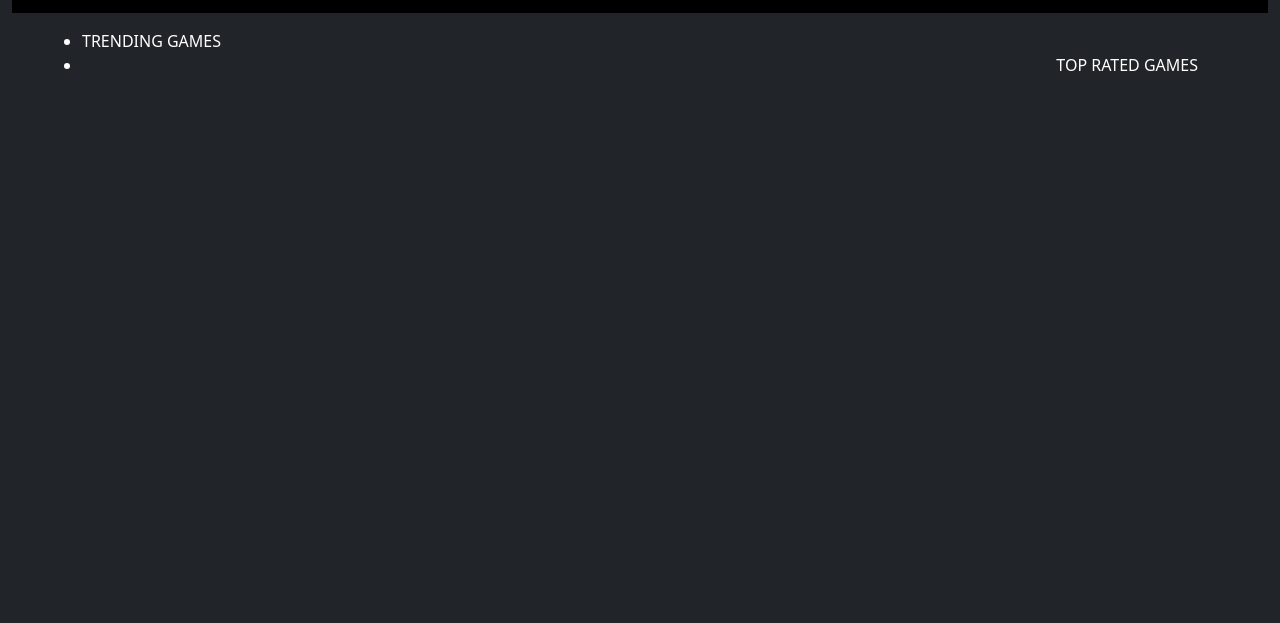
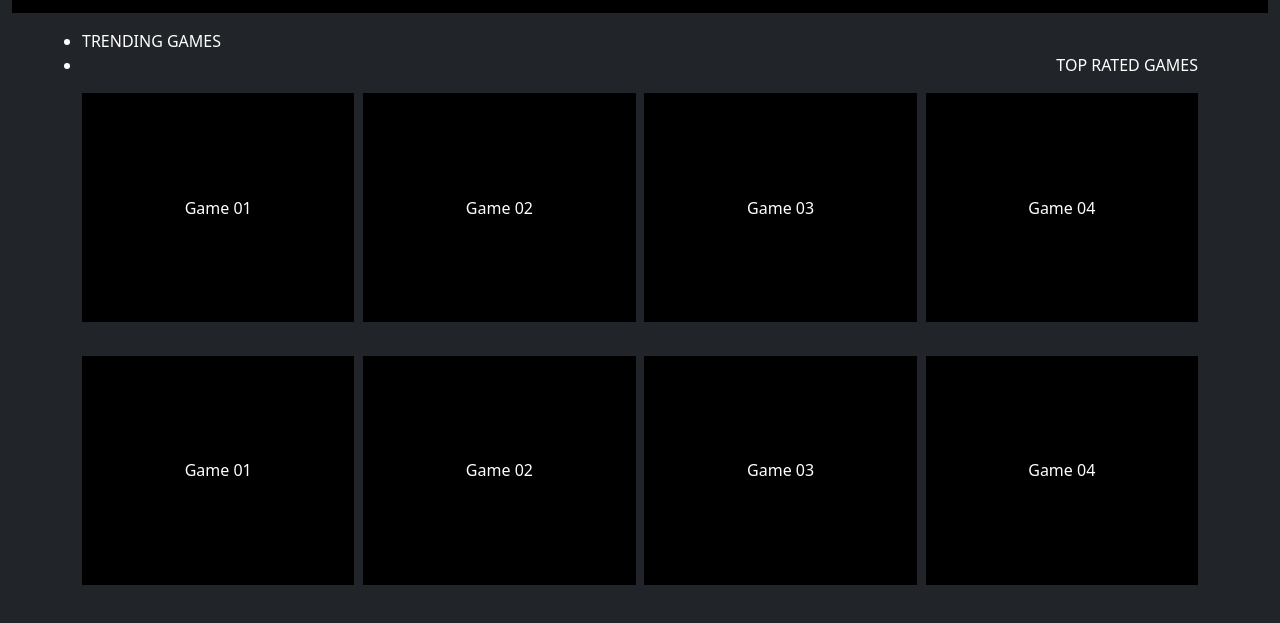
Before and after one commit to Viny-Sts/projeto-anual-DSW, a plain HTML site: page interfaces/main.html in a window 1280 px wide. Shown: the part 59-682 px from the top of the page. Drawn offline with nearby package versions, Linux system fonts and the light colour scheme.

Commit message:
interfaces finalizadas

```diff
--- a/interfaces/main.html
+++ b/interfaces/main.html
@@ -5,6 +5,20 @@
     <title>Neptunia GS</title>
     <link href="https://cdn.jsdelivr.net/npm/bootstrap@5.3.0-alpha3/dist/css/bootstrap.min.css" rel="stylesheet"
           integrity="sha384-KK94CHFLLe+nY2dmCWGMq91rCGa5gtU4mk92HdvYe+M/SXH301p5ILy+dN9+nJOZ" crossorigin="anonymous">
+    <style>
+        .games {
+            display: flex;
+            justify-content: space-between;
+        }
+
+        .game {
+            margin-bottom: 3%;
+            padding: 9.2%;
+
+            background: black;
+        }
+
+    </style>
 </head>
 <body class="container-fluid text-bg-dark">
 <nav class="navbar navbar-expand-lg navbar-light bg-black p-3">
@@ -37,6 +51,18 @@
             </li>
         </ul>
     </div>
+    <div class="games">
+        <div class="game">Game 01</div>
+        <div class="game">Game 02</div>
+        <div class="game">Game 03</div>
+        <div class="game">Game 04</div>
+    </div>
+    <div class="games">
+        <div class="game">Game 01</div>
+        <div class="game">Game 02</div>
+        <div class="game">Game 03</div>
+        <div class="game">Game 04</div>
+    </div>
 </div>
 </body>
 </html>
```
